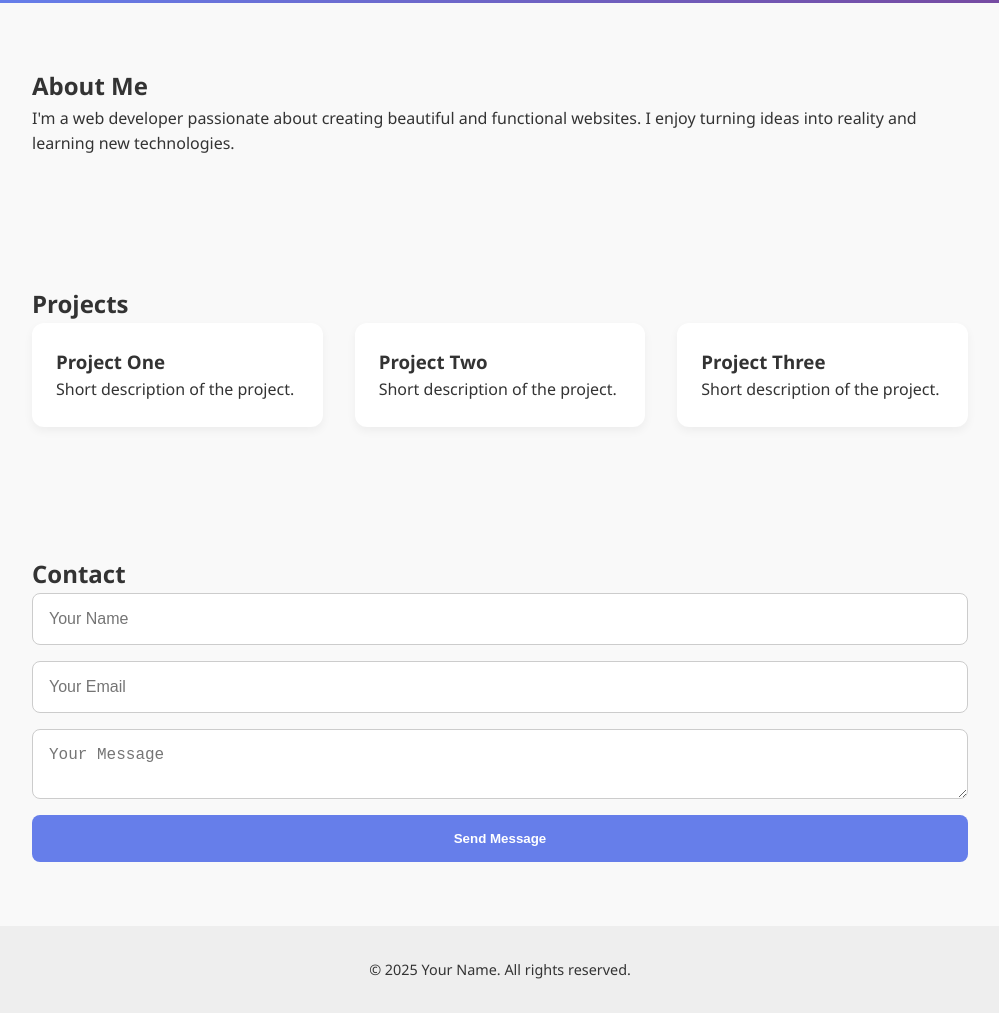
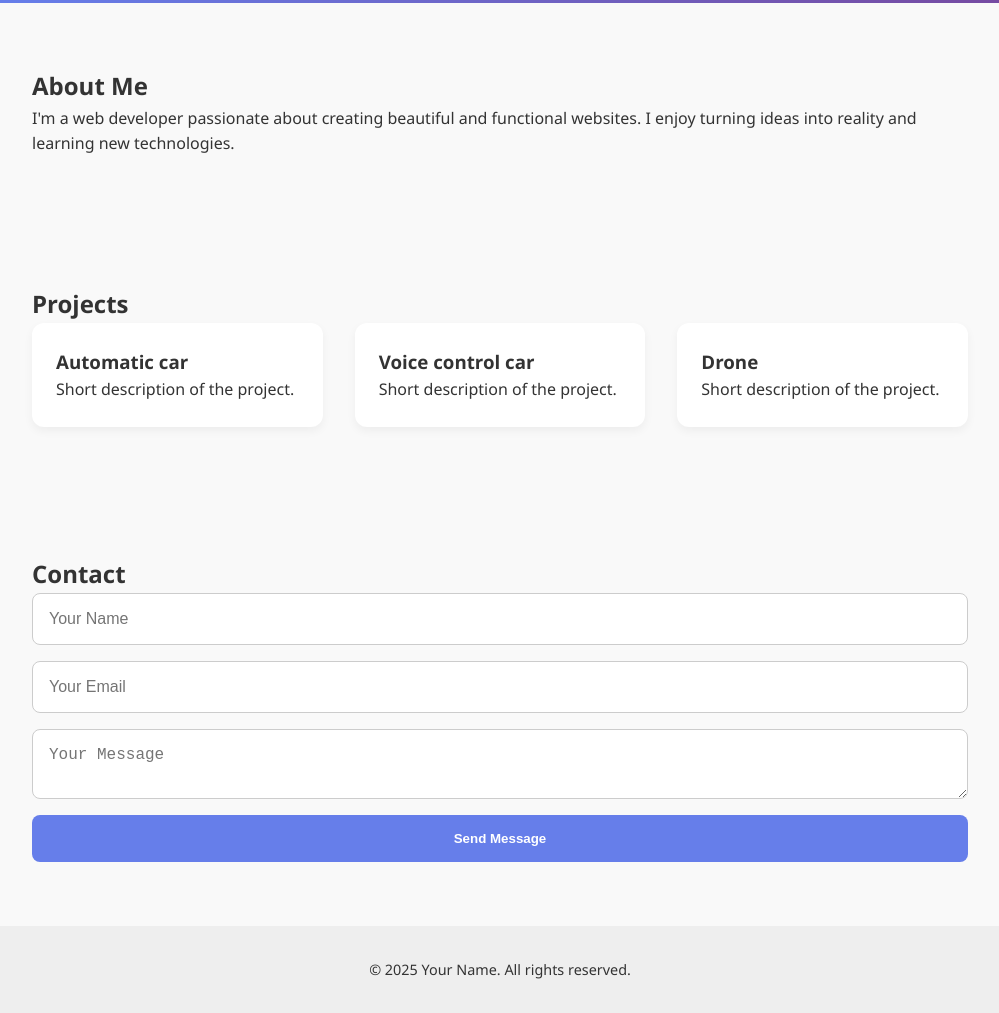
Before and after one commit to Ram5-g/Ram5-g, a plain HTML site: page index.html in a window 1280 px wide. Shown: the part 787-1800 px from the top of the page, without its empty margins (140-1139 px from the left). Drawn offline with Linux system fonts and the light colour scheme.

Commit message:
projects names

```diff
--- a/index.html
+++ b/index.html
@@ -37,15 +37,15 @@
     <h2>Projects</h2>
     <div class="project-grid">
       <div class="project-card">
-        <h3>Project One</h3>
+        <h3>Automatic car</h3>
         <p>Short description of the project.</p>
       </div>
       <div class="project-card">
-        <h3>Project Two</h3>
+        <h3>Voice control car</h3>
         <p>Short description of the project.</p>
       </div>
       <div class="project-card">
-        <h3>Project Three</h3>
+        <h3>Drone</h3>
         <p>Short description of the project.</p>
       </div>
     </div>
```
